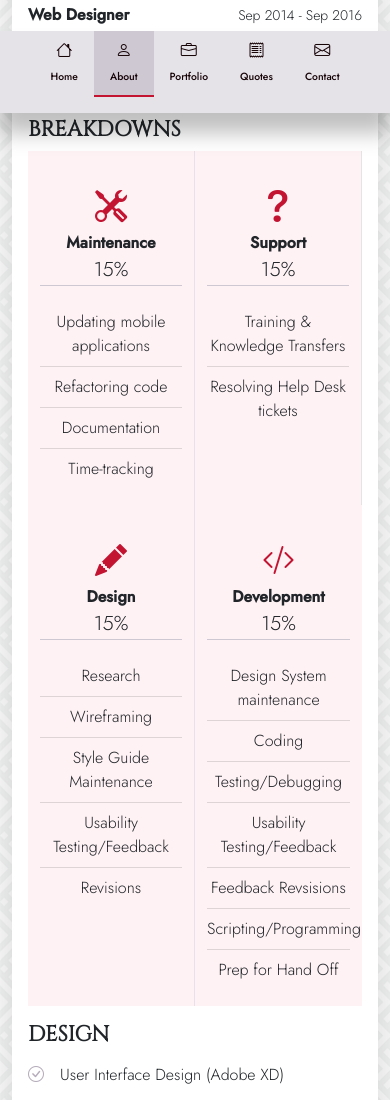
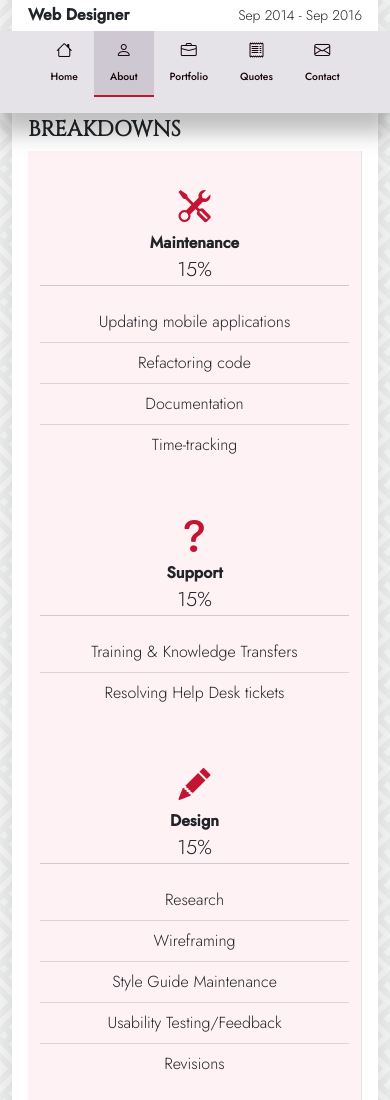
Before and after one commit to atlTechie/CV, a plain HTML site: page index.html in a window 390 px wide. Shown: the part 731-1831 px from the top of the page. Drawn offline with nearby package versions, Linux system fonts and the light colour scheme.

Commit message:
updated column widths for mobile

```diff
--- a/index.html
+++ b/index.html
@@ -118,7 +118,7 @@
                   <div class="col-12 current-work-breakdown py-3">
                     <h4 class="text-uppercase fw-bold">Current Work Breakdowns </h4>
                     <div class="row mx-auto">
-                      <div class="col-6 col-xl-3 text-center section"> <span class="bi bi-tools bi-2x d-block"></span>
+                      <div class="col-12 col-sm-6 col-xl-3 text-center section"> <span class="bi bi-tools bi-2x d-block"></span>
                         <p class="mb-0 fw-bold">Maintenance</p>
                         <p class="lead fw-light border-bottom mb-3">15%
                           <ul class="list-group list-group-flush">
@@ -129,7 +129,7 @@
                           </ul>
                         </p>
                       </div>
-                      <div class="col-6 col-xl-3 text-center section"> <span class="bi bi-question-lg bi-2x d-block"></span>
+                      <div class="col-12 col-sm-6 col-xl-3 text-center section"> <span class="bi bi-question-lg bi-2x d-block"></span>
                         <p class="mb-0 fw-bold">Support</p>
                         <p class="lead fw-light border-bottom mb-3">15%
                           <ul class="list-group list-group-flush">
@@ -138,7 +138,7 @@
                           </ul>
                         </p>
                       </div>
-                      <div class="col-6 col-xl-3 text-center section"> <span class="bi bi-pencil-fill bi-2x d-block"></span>
+                      <div class="col-12 col-sm-6 col-xl-3 text-center section"> <span class="bi bi-pencil-fill bi-2x d-block"></span>
                         <p class="mb-0 fw-bold">Design</p>
                         <p class="lead fw-light border-bottom mb-3">15%
                           <ul class="list-group list-group-flush">
@@ -150,7 +150,7 @@
                           </ul>
                         </p>
                       </div>
-                      <div class="col-6 col-xl-3 text-center section"> <span class="bi bi-code-slash bi-2x d-block"></span>
+                      <div class="col-12 col-sm-6 col-xl-3 text-center section"> <span class="bi bi-code-slash bi-2x d-block"></span>
                         <p class="mb-0 fw-bold">Development</p>
                         <p class="lead fw-light border-bottom mb-3">15%
                           <ul class="list-group list-group-flush">
```
Also changed, not shown: includes/about.html (+4 -4 lines), 1 other file.
